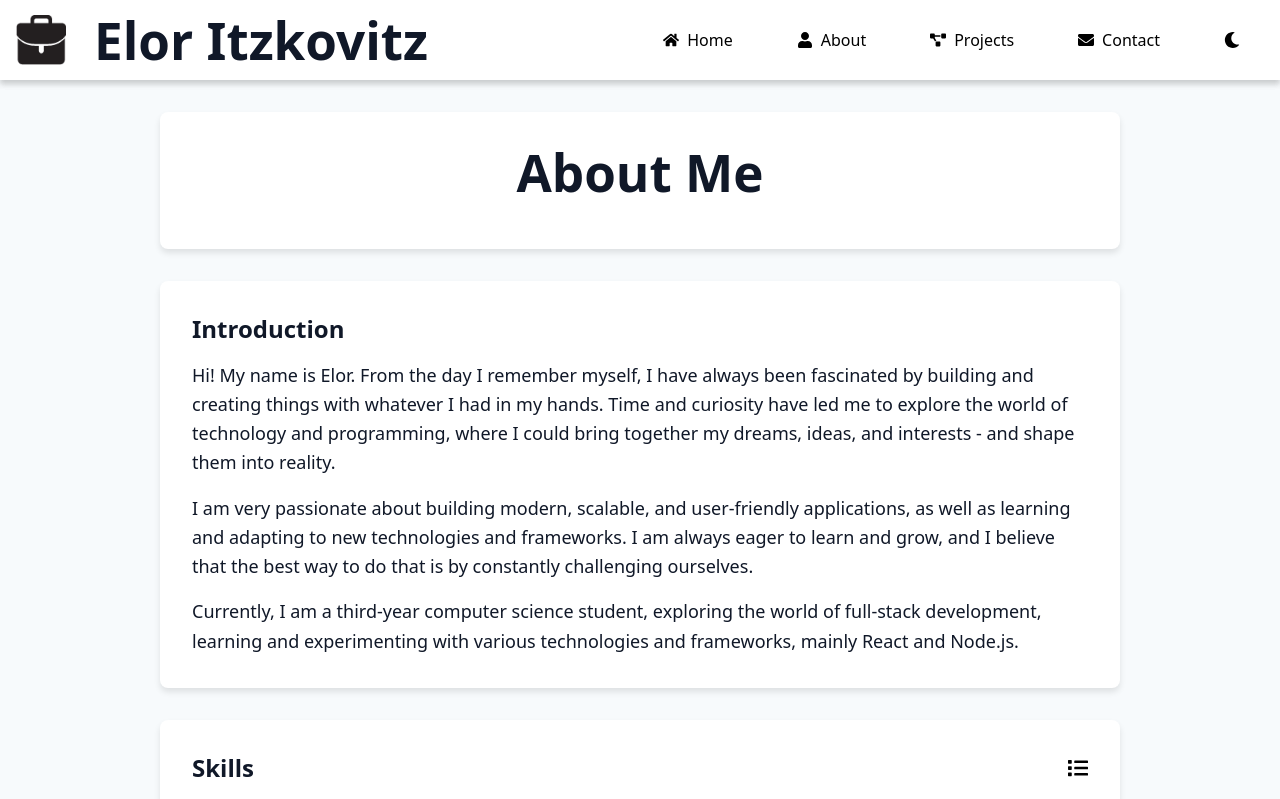
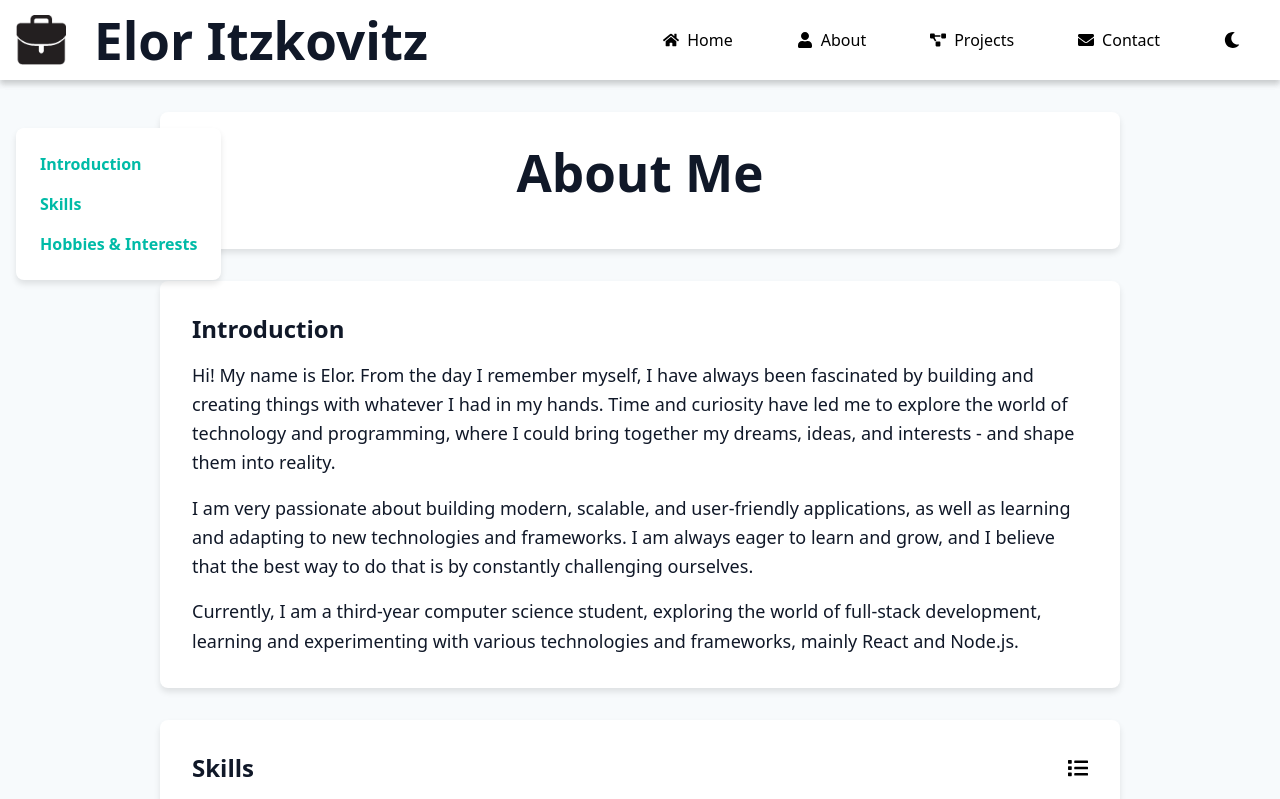
Before and after one commit to eloritzkovitz/portfolio, a React (Vite) app: page /about in a window 1280 px wide. Shown: the top 799 px of the page. Built offline with nearby package versions, Linux system fonts and the light colour scheme.

Commit message:
Added section navigators

```diff
--- a/src/pages/About.tsx
+++ b/src/pages/About.tsx
@@ -10,12 +10,35 @@ function About() {
   );
   const [isFlatView, setIsFlatView] = useState(true);
 
+  // Section anchors for navigation
+  const sectionAnchors = [
+    { id: "introduction", label: "Introduction" },
+    { id: "skills", label: "Skills" },
+    { id: "hobbies", label: "Hobbies & Interests" },
+  ];
+
   // Reset expanded states when the card changes (for grouped view)
   useEffect(() => {
     setExpandedStates(skillsData.map(() => false));
   }, [isFlatView]);
 
   return (
+    <div className="relative">
+      {/* Sections Navigator */}
+      <nav className="hidden sm:flex flex-col gap-4 fixed left-0 top-32 z-40 px-4">
+        <div className="bg-white rounded-lg shadow-md p-4">
+          {sectionAnchors.map((section) => (
+            <a
+              key={section.id}
+              href={`#${section.id}`}
+              className="block text-teal-500 hover:text-teal-700 hover:bg-transparent font-semibold transition-colors py-2 px-2 rounded hover:bg-gray-100"
+            >
+              {section.label}
+            </a>
+          ))}
+        </div>
+      </nav>
+
       <section
         className="about-section w-full max-w-screen-lg mx-auto px-4 sm:px-8 py-4 sm:py-8"
       >
@@ -28,6 +51,7 @@ function About() {
           {aboutCards.map((card, index) => (
             <div
               key={`${card.title}-${index}`}
+              id={sectionAnchors[index]?.id}
               className="bg-white shadow-md rounded-lg p-6 sm:p-8 mb-8"
             >
               <div className="flex items-center justify-between mb-4">
@@ -113,6 +137,7 @@ function About() {
           ))}
         </div>
       </section>
+    </div>
   );
 }
 
```
Lines whose indentation alone changed are shown as unchanged.
